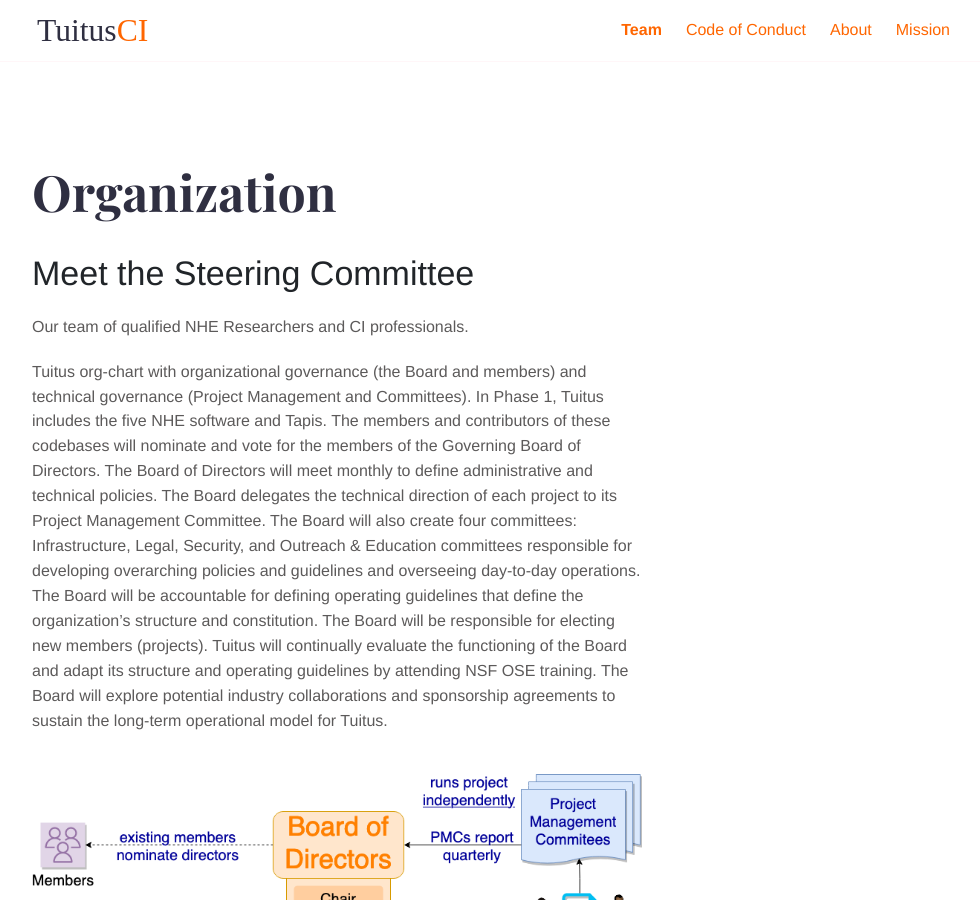
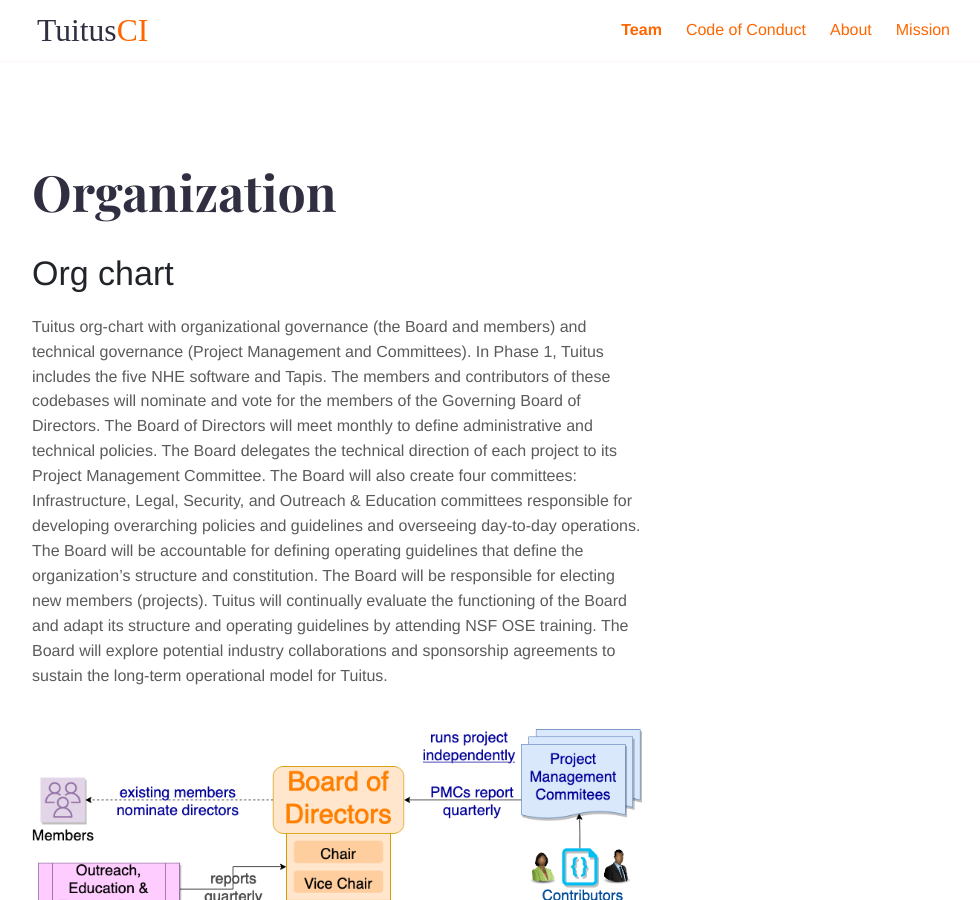
Before and after one commit to tuitus-ci/tuitus-ci.github.io, a Jekyll site: the page built from team.md, in a window 1280 px wide and 900 px high. Shown: the whole window, without its empty margins (143-1123 px from the left). Built offline with Jekyll 4.4.1, drawn with Linux system fonts in a browser that asks for light colours.

Commit message:
Org chart

```diff
--- a/team.md
+++ b/team.md
@@ -7,9 +7,7 @@ intro_image_absolute: true
 intro_image_hide_on_mobile: false
 ---
 
-# Meet the Steering Committee
-
-Our team of qualified NHE Researchers and CI professionals.
+# Org chart
 
 Tuitus org-chart with organizational governance (the Board and members) and technical governance (Project Management and Committees). In Phase 1, Tuitus includes the five NHE software and Tapis. The members and contributors of these codebases will nominate and vote for the members of the Governing Board of Directors. The Board of Directors will meet monthly to define administrative and technical policies. The Board delegates the technical direction of each project to its Project Management Committee. The Board will also create four committees: Infrastructure, Legal, Security, and Outreach & Education committees responsible for developing overarching policies and guidelines and overseeing day-to-day operations. The Board will be accountable for defining operating guidelines that define the organization's structure and constitution. The Board will be responsible for electing new members (projects). Tuitus will continually evaluate the functioning of the Board and adapt its structure and operating guidelines by attending NSF OSE training. The Board will explore potential industry collaborations and sponsorship agreements to sustain the long-term operational model for Tuitus.
 
```
